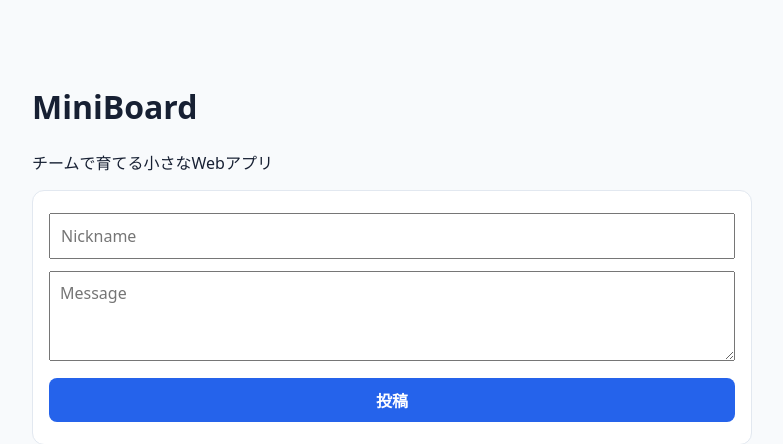
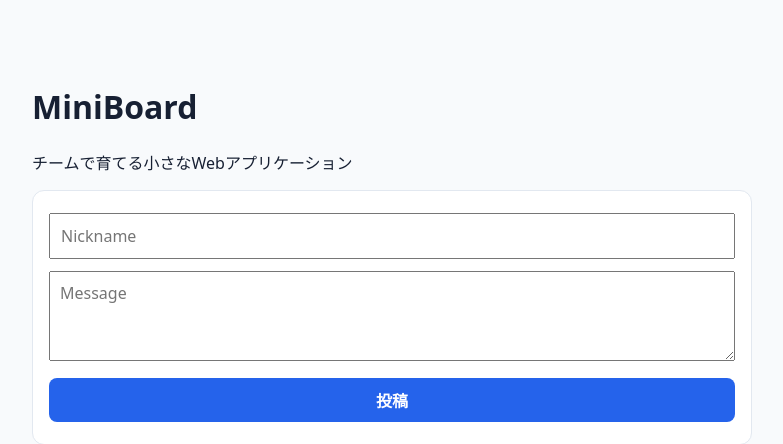
Before and after one commit to B246923-Yuki-Ono/infoexp3-team08, a Flask app: page / in a window 1280 px wide. Shown: the top 444 px of the page, without its empty margins (248-1031 px from the left). Run offline with Flask 3, Linux system fonts and the light colour scheme; data that the repository does not hold is empty.

Commit message:
試験的に説明文を変更

```diff
--- a/templates/index.html
+++ b/templates/index.html
@@ -1 +1 @@
-<!doctype html><html lang="ja"><head><meta charset="utf-8"><meta name="viewport" content="width=device-width,initial-scale=1"><title>MiniBoard</title><link rel="stylesheet" href="/static/style.css"></head><body><main><h1>MiniBoard</h1><p>チームで育てる小さなWebアプリ</p><form id="form"><input id="name" maxlength="30" placeholder="Nickname" required><textarea id="message" maxlength="300" placeholder="Message" required></textarea><button>投稿</button></form><p id="status"></p><section id="messages"></section></main><script src="/static/app.js"></script></body></html>
+<!doctype html><html lang="ja"><head><meta charset="utf-8"><meta name="viewport" content="width=device-width,initial-scale=1"><title>MiniBoard</title><link rel="stylesheet" href="/static/style.css"></head><body><main><h1>MiniBoard</h1><p>チームで育てる小さなWebアプリケーション</p><form id="form"><input id="name" maxlength="30" placeholder="Nickname" required><textarea id="message" maxlength="300" placeholder="Message" required></textarea><button>投稿</button></form><p id="status"></p><section id="messages"></section></main><script src="/static/app.js"></script></body></html>
```
